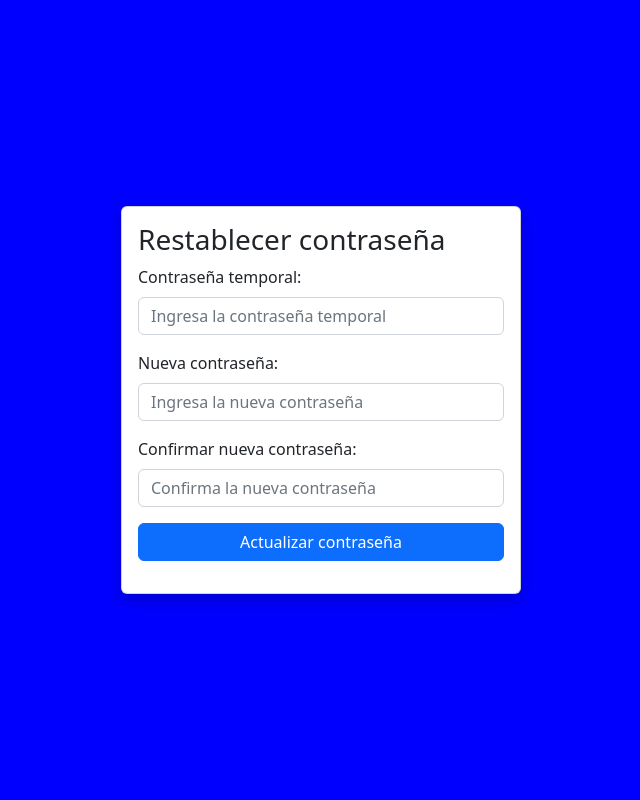
After one commit to carlos-vega-instipp/centromedico, a Django app: page /reset/confirm/ in a window 1280 px wide. The commit adds this page. Shown: the whole page, without its empty margins (319-959 px from the left). Run offline with Django 5.2, Linux system fonts and the light colour scheme; some libraries are stand-ins or nearby versions.

Commit message:
feat-hu01-AD

```diff
--- a/application/templates/application/base.html
+++ b/application/templates/application/base.html
@@ -11,6 +11,7 @@
     <meta name="author" content="" />
     <title>Dashboard</title>
     <link href="{% static 'application/css/style.min.css' %}" rel="stylesheet" />
+
     <link href="{% static 'application/css/styles.css' %}" rel="stylesheet" />
     <link rel="stylesheet" href="https://cdn.jsdelivr.net/npm/bootstrap-icons@1.13.1/font/bootstrap-icons.min.css">
     <script src="https://use.fontawesome.com/releases/v6.3.0/js/all.js" crossorigin="anonymous"></script>
--- a/application/urls.py
+++ b/application/urls.py
@@ -7,4 +7,6 @@ urlpatterns = [
     path('list-users/', views.list_users, name='list-users'),
     path('edit-user/<int:profile_id>/', views.edit_user, name='edit-user'),
     path('delete-user/<int:profile_id>/', views.delete_user, name='delete-user'),
+
+
 ]
--- a/autenticacion/models.py
+++ b/autenticacion/models.py
@@ -7,6 +7,10 @@ class Profile(models.Model):
     fecha_cumpleanos = models.DateField(blank=False, null=True)
     direccion = models.CharField(max_length=255, blank=True, null=True)
     cedula = models.CharField(max_length=15, blank=True, null=True)
+    temp_password = models.CharField(max_length=50, null=True, blank=True)
+    temp_password_expiration = models.DateTimeField(null=True, blank=True)
+
+
 
     def __str__(self):
         return f"{self.user.username}'s Profile"
--- /dev/null
+++ b/autenticacion/static/autenticacion/css/recuperar.css
@@ -0,0 +1,29 @@
+body {
+    background-color: #007bff; /* Fondo azul general */
+    display: flex;
+    justify-content: center;
+    align-items: center;
+    height: 100vh;
+    margin: 0;
+    font-family: 'Poppins', sans-serif;
+}
+
+.card {
+    border-radius: 12px;
+    background-color: #007bff; /* Fondo azul también en la tarjeta */
+    box-shadow: 0px 6px 15px rgba(0, 0, 0, 0.2);
+    width: 100%;
+    max-width: 400px;
+}
+
+.card-body {
+    padding: 2rem;
+    background-color: #ffffff; /* Fondo blanco dentro de la tarjeta */
+    border-radius: 10px;
+}
+
+h1 {
+    text-align: center;
+    font-weight: bold;
+    color: #333333;
+}
--- /dev/null
+++ b/autenticacion/templates/autenticacion/password_reset_confirm.html
@@ -0,0 +1,49 @@
+{% load static %}
+<link href="{% static 'autenticacion/css/recuperar.css' %}" rel="stylesheet" />
+<link href="{% static 'application/css/styles.css' %}" rel="stylesheet" />
+
+
+{% block content %}
+
+<body style="background-color: blue;">
+  <div class="card">
+    <div class="card-body">
+      <h3>Restablecer contraseña</h3>
+
+      {% if messages %}
+      {% for message in messages %}
+      <div class="alert {% if message.tags == 'success' %}alert-success{% else %}alert-danger{% endif %}">
+        {{ message }}
+      </div>
+      {% endfor %}
+      {% endif %}
+
+      <form method="POST">
+        {% csrf_token %}
+        <input type="hidden" name="email" value="{{ email }}">
+
+        <div class="mb-3">
+          <label for="temp_password" class="form-label">Contraseña temporal:</label>
+          <input type="password" name="temp_password" id="temp_password" class="form-control" required
+            placeholder="Ingresa la contraseña temporal">
+        </div>
+
+        <div class="mb-3">
+          <label for="new_password" class="form-label">Nueva contraseña:</label>
+          <input type="password" name="new_password" id="new_password" class="form-control" required
+            placeholder="Ingresa la nueva contraseña">
+        </div>
+
+        <div class="mb-3">
+          <label for="confirm_password" class="form-label">Confirmar nueva contraseña:</label>
+          <input type="password" name="confirm_password" id="confirm_password" class="form-control" required
+            placeholder="Confirma la nueva contraseña">
+        </div>
+
+        <button type="submit" class="btn btn-primary w-100">Actualizar contraseña</button>
+      </form>
+
+    </div>
+  </div>
+</body>
+{% endblock %}
--- a/autenticacion/templates/autenticacion/register.html
+++ b/autenticacion/templates/autenticacion/register.html
@@ -31,11 +31,12 @@
                                         {% csrf_token %}
                                         {% if error is not None %}
                                         <div class="form-floating mb-3">
-                                            <div class="alert alert-danger" role="alert">
+                                            <div class="alert alert-success" role="alert">
                                                 {{ error }}
                                             </div>
                                         </div>
                                         {% endif %}
+
                                         <fieldset class="form-group">
                                             <legend>Datos personales del paciente</legend>
                                             <div class="row mb-3">
--- a/autenticacion/urls.py
+++ b/autenticacion/urls.py
@@ -1,8 +1,15 @@
 from django.urls import path
+from django.contrib.auth import views as auth_views
 from . import views
 
 urlpatterns = [
     path('login/', views.login_view, name='login'),
     path('register/', views.register_view, name='register'),
     path('logout/', views.logout_view, name='logout'),
+
+    # --- Vistas de recuperación de contraseña ---
+    path('password/', views.password_view, name='password'),
+    path('reset/done/', views.password_reset_done_view, name='password_reset_done'),
+    path('reset/confirm/', views.password_reset_confirm_view, name='password_reset_confirm'),
+    path('reset/complete/', views.password_reset_complete_view, name='password_reset_complete'),
 ]
--- a/autenticacion/views.py
+++ b/autenticacion/views.py
@@ -1,34 +1,57 @@
-from django.shortcuts import redirect, render
+from django.contrib import messages
+from django.core.mail import send_mail
+from django.shortcuts import render, redirect
 from django.contrib.auth import authenticate, login, logout
 from django.contrib.auth.models import User
+from django.db.models import Q
+import random
+import string
 from .models import Profile
-from django.db.models import Q
-
-# Create your views here.
+from django.utils import timezone
 
 
+# --- LOGIN ---
 def login_view(request):
     if request.method == 'GET':
+        return render(request, 'autenticacion/login.html', {'error': None})
+
+    input_value = request.POST['inputUsername']
+    password = request.POST['inputPassword']
+
+    # Buscar usuario por username, email o cédula
+    try:
+        user = User.objects.get(Q(username=input_value) | Q(email=input_value) | Q(profile__cedula=input_value))
+    except User.DoesNotExist:
         return render(request, 'autenticacion/login.html', {
-            'error': None
+            'error': 'Este correo o usuario no está asociado a ninguna cuenta.'
         })
-    else:
-        user = authenticate(
-            request, username=request.POST['inputUsername'], password=request.POST['inputPassword'])
-        if user is None:
+
+    # Autenticar usuario
+    user_auth = authenticate(request, username=user.username, password=password)
+
+    if user_auth is None:
+        profile = Profile.objects.filter(user=user).first()
+        if profile and profile.temp_password == password:
+            login(request, user)
+            messages.info(request, 'Has iniciado sesión con una contraseña temporal. Cámbiala ahora.')
+            return redirect('password_reset_confirm')
+        else:
             return render(request, 'autenticacion/login.html', {
-                'error': 'Usuario/email/cédula o contraseña incorrectos'
+                'error': 'Usuario/email/cédula o contraseña incorrectos.'
             })
-        else:
-            login(request, user)
-            return redirect('home')
+
+    login(request, user_auth)
+    messages.success(request, 'Has iniciado sesión correctamente.')
+    return redirect('home')
 
 
+# --- LOGOUT ---
 def logout_view(request):
     logout(request)
     return redirect('login')
 
 
+# --- REGISTRO ---
 def register_view(request):
     if request.method == 'POST':
         cedula_ = request.POST['txtCedula']
@@ -38,32 +61,111 @@ def register_view(request):
         first_name_ = request.POST['txtNombres']
         last_name_ = request.POST['txtApellidos']
 
-        users = User.objects.filter(
-            Q(username__iexact=username_) |
-            Q(email__iexact=email_)
+        if User.objects.filter(Q(username=username_) | Q(email=email_)).exists() or Profile.objects.filter(Q(cedula=cedula_)).exists():
+            return render(request, 'autenticacion/register.html', {
+                'error': 'Ya existe un usuario con ese nombre de usuario, email o cédula.'
+            })
+
+        userCreate = User.objects.create_user(
+            username=username_,
+            email=email_,
+            password=password_,
+            first_name=first_name_,
+            last_name=last_name_
         )
 
-        profiles = Profile.objects.filter(
-            Q(cedula__iexact=cedula_)
+        telefono_ = request.POST['txtTelefono']
+        direccion_ = request.POST['txtDireccion']
+        fechaCumpleanos_ = request.POST['txtFechaCumpleanos']
+
+        Profile.objects.create(
+            user=userCreate,
+            cedula=cedula_,
+            telefono=telefono_,
+            direccion=direccion_,
+            fecha_cumpleanos=fechaCumpleanos_
         )
 
-        if users.exists() or profiles.exists():
-            return render(request, 'autenticacion/register.html', {
-                'error': 'Ya existe un usuario con ese nombre de usuario, email o cédula'
-            })
-        else:
-            userCreate = User.objects.create_user(
-                username=username_, email=email_, password=password_, first_name=first_name_, last_name=last_name_)
-
-            telefono_ = request.POST['txtTelefono']
-            direccion_ = request.POST['txtDireccion']
-            fechaCumpleanos_ = request.POST['txtFechaCumpleanos']
-            profileCreate = Profile.objects.create(
-                user=userCreate, cedula=cedula_, telefono=telefono_, direccion=direccion_, fecha_cumpleanos=fechaCumpleanos_)
-            return render(request, 'autenticacion/login.html', {
-                'message': 'Usuario creado correctamente. Ahora puedes iniciar sesión.'
-            })
-
-        return render(request, 'autenticacion/register.html')
+        return render(request, 'autenticacion/login.html', {
+            'message': 'Usuario creado correctamente. Ahora puedes iniciar sesión.'
+        })
 
     return render(request, 'autenticacion/register.html')
+
+
+# --- RECUPERAR CONTRASEÑA ---
+def password_view(request):
+    if request.method == 'POST':
+        correo = request.POST.get('email')
+        try:
+            usuario = User.objects.get(email=correo)
+
+            # Generar contraseña temporal
+            temporal = ''.join(random.choices(string.ascii_letters + string.digits, k=8))
+            usuario.set_password(temporal)
+            usuario.save()
+
+            # Enviar correo
+            send_mail(
+                'Recuperación de contraseña',
+                f'Hola {usuario.username},\n\n'
+                f'Tu contraseña temporal es: {temporal}\n'
+                f'Usa este enlace para restablecer tu contraseña:\n'
+                f'http://127.0.0.1:8000/reset/confirm/\n\n'
+                f'Esta contraseña temporal expirará en 10 minutos.\n\n'
+                f'Atentamente,\nEl equipo de soporte',
+                'tucorreo@gmail.com',
+                [correo],
+                fail_silently=False,
+            )
+
+            messages.success(request, 'Se ha enviado una contraseña temporal a tu correo.')
+            return redirect('password_reset_done')
+
+        except User.DoesNotExist:
+            messages.error(request, 'No existe un usuario con ese correo electrónico.')
+
+    return render(request, 'autenticacion/password.html')
+
+
+
+def password_reset_confirm_view(request):
+    if request.method == 'POST':
+        temp_password = request.POST.get('temp_password')
+        new_password = request.POST.get('new_password')
+        confirm_password = request.POST.get('confirm_password')
+
+        if not request.user.is_authenticated:
+            messages.error(request, "Debes iniciar sesión con tu contraseña temporal primero.")
+            return redirect('login')
+
+        user = request.user
+
+        if not user.check_password(temp_password):
+            messages.error(request, "La contraseña temporal no es válida.")
+            return redirect('password_reset_confirm')
+
+        if new_password != confirm_password:
+            messages.error(request, "Las contraseñas nuevas no coinciden.")
+            return redirect('password_reset_confirm')
+
+        # ✅ Cambia la contraseña
+        user.set_password(new_password)
+        user.save()
+
+        messages.success(request, "Tu contraseña ha sido actualizada con éxito.")
+
+        # ✅ Redirige al template de "contraseña restablecida"
+        return redirect('password_reset_confirm')
+
+    return render(request, 'autenticacion/password_reset_confirm.html')
+
+# --- CONFIRMACIÓN DE ENVÍO DE CORREO ---
+def password_reset_done_view(request):
+    """Muestra la página que confirma que el correo de restablecimiento fue enviado."""
+    return render(request, 'autenticacion/password_reset_done.html')
+
+# --- MENSAJE FINAL DE ÉXITO ---
+def password_reset_complete_view(request):
+    """Muestra la página final después de restablecer la contraseña correctamente."""
+    return render(request, 'autenticacion/password_reset_complete.html')
--- a/centromedico/urls.py
+++ b/centromedico/urls.py
@@ -5,4 +5,5 @@ urlpatterns = [
     path('admin/', admin.site.urls),
     path('autenticacion/', include('autenticacion.urls')),
     path('application/', include('application.urls')),
+    path('', include('autenticacion.urls')),
 ]
```
Also changed, not shown: autenticacion/templates/autenticacion/login.html (+7 -3 lines), autenticacion/templates/autenticacion/password.html (added, +49 -0 lines), autenticacion/templates/autenticacion/password_reset_complete.html (added, +36 -0 lines), autenticacion/templates/autenticacion/password_reset_done.html (added, +27 -0 lines), autenticacion/templates/autenticacion/password_reset_form.html (added, +20 -0 lines), centromedico/settings.py (+30 -4 lines), application/views.py (line endings or trailing spaces), autenticacion/migrations/0002_profile_temp_password.py (added), autenticacion/migrations/0003_profile_temp_password_expiration.py (added).
